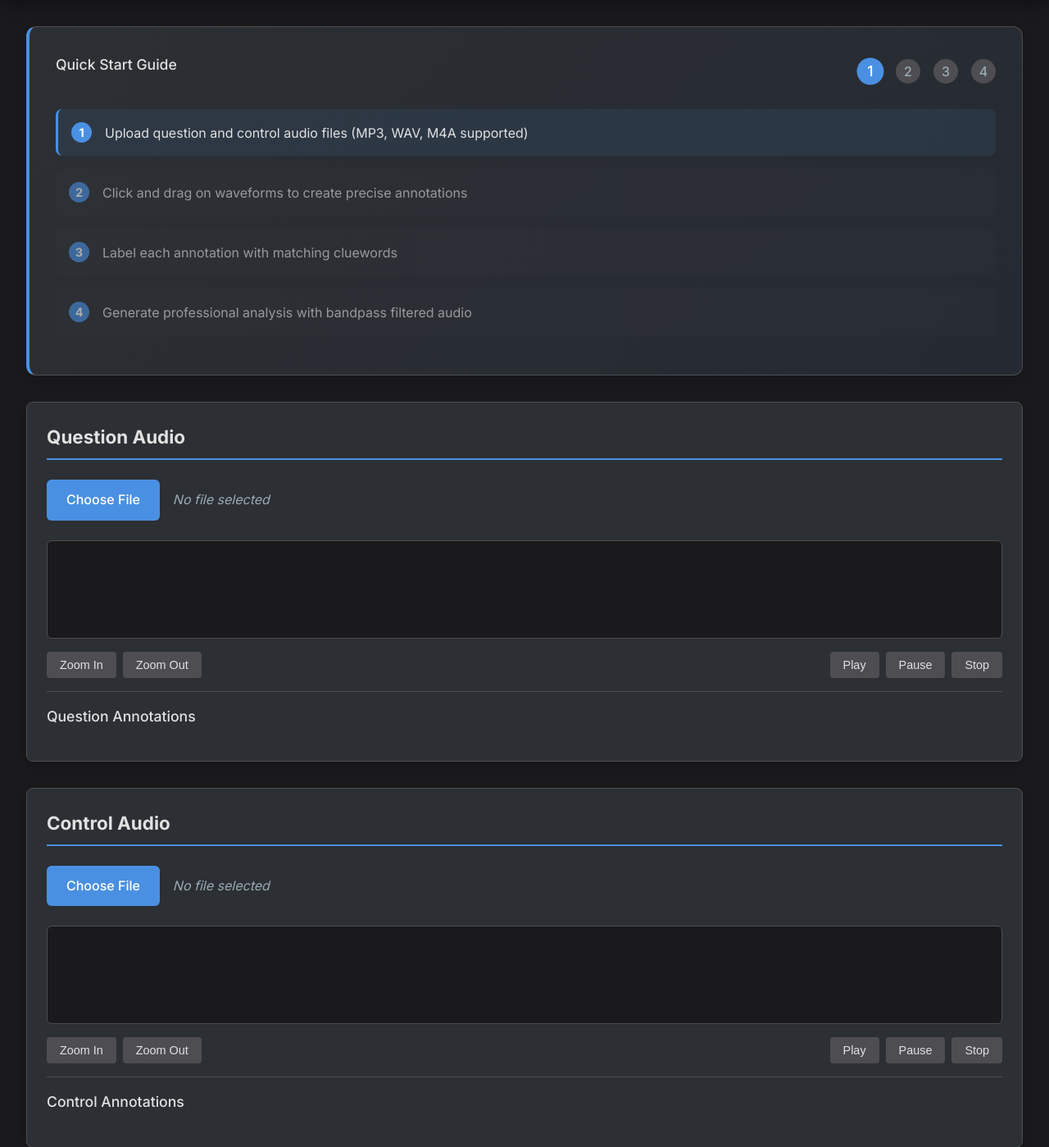
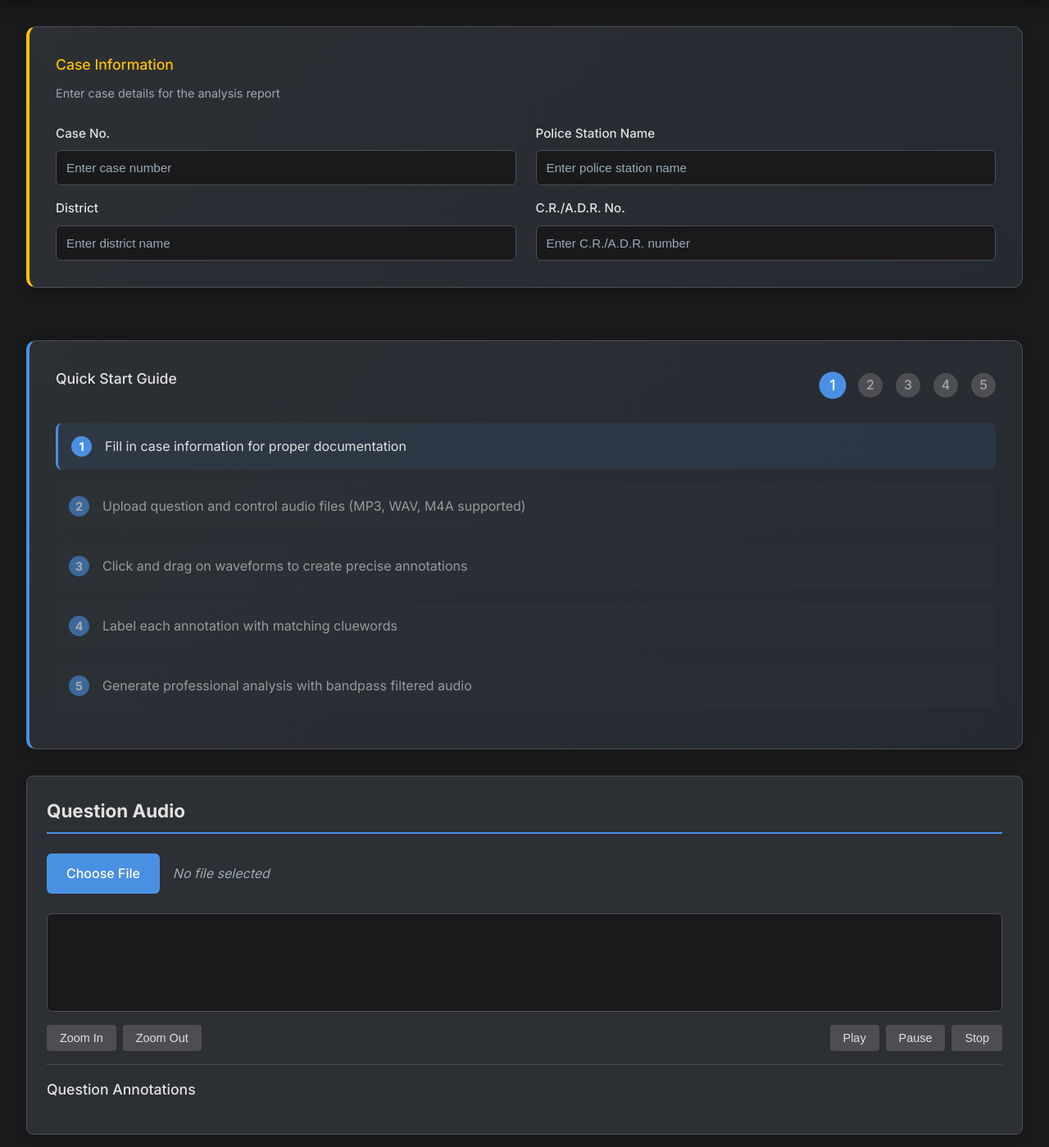
Before and after one commit to ProgramDG/Forensic_Clueword_Extractor, a Flask app: page / in a window 1280 px wide. Shown: the part 131-1530 px from the top of the page at 82% size. Run offline with Flask 3, Linux system fonts and the light colour scheme; some libraries are stand-ins or nearby versions.

Commit message:
Add case information to reports and redesign the user interface
Implements case information fields in the UI and updates report generation in `app.py`, `static/css/style.css`, `static/js/main.js`, and `templates/index.html`.

Replit-Commit-Author: Agent
Replit-Commit-Session-Id: f2fb4ead-a1ee-4b63-9ebd-0f134f95567a

```diff
--- a/app.py
+++ b/app.py
@@ -120,6 +120,14 @@ def process_audio():
         c_original_filename = request.form.get('control_original_filename')
         enable_bandpass = request.form.get('enable_bandpass', 'true').lower() == 'true'
 
+        # Get case information
+        case_info = {
+            'case_number': request.form.get('case_number', ''),
+            'police_station': request.form.get('police_station', ''),
+            'district': request.form.get('district', ''),
+            'cr_adr_number': request.form.get('cr_adr_number', '')
+        }
+
         if not q_original_filename or not c_original_filename:
             return jsonify({"error": "Original filenames are required."}), 400
 
@@ -187,7 +195,7 @@ def process_audio():
             return jsonify({"error": "No matching annotations found between question and control files."}), 400
 
         # Create analysis report
-        create_report(report_data, OUTPUT_FOLDER, q_original_filename, c_original_filename, matches_found, enable_bandpass)
+        create_report(report_data, OUTPUT_FOLDER, q_original_filename, c_original_filename, matches_found, enable_bandpass, case_info)
 
         # Create ZIP file
         zip_path = 'clueword_analysis.zip'
@@ -206,13 +214,72 @@ def process_audio():
         app.logger.error(f"Error in process_audio: {str(e)}")
         return jsonify({"error": "An internal server error occurred during processing."}), 500
 
-def create_report(data, output_dir, q_filename, c_filename, matches_count, enable_bandpass=True):
+def create_report(data, output_dir, q_filename, c_filename, matches_count, enable_bandpass=True, case_info=None):
     """Generates a comprehensive .docx report."""
     try:
+        from docx.shared import Inches
+        from docx.enum.text import WD_ALIGN_PARAGRAPH
+        from docx.oxml.ns import qn
+
         doc = Document()
 
         # Title
-        doc.add_heading('Forensic Clueword Analysis Report', 0)
+        title = doc.add_heading('Clueword Sheet', 0)
+        title.alignment = WD_ALIGN_PARAGRAPH.CENTER
+
+        # Add page numbers
+        from docx.oxml import parse_xml
+        section = doc.sections[0]
+        header = section.header
+        footer = section.footer
+
+        # Add page number to footer
+        footer_para = footer.paragraphs[0]
+        footer_para.text = "Page "
+        run = footer_para.runs[0]
+        fldChar1 = parse_xml(r'<w:fldChar w:fldCharType="begin" xmlns:w="http://schemas.openxmlformats.org/wordprocessingml/2006/main"/>')
+        run._r.append(fldChar1)
+
+        instrText = parse_xml(r'<w:instrText xml:space="preserve" xmlns:w="http://schemas.openxmlformats.org/wordprocessingml/2006/main"> PAGE </w:instrText>')
+        run._r.append(instrText)
+
+        fldChar2 = parse_xml(r'<w:fldChar w:fldCharType="end" xmlns:w="http://schemas.openxmlformats.org/wordprocessingml/2006/main"/>')
+        run._r.append(fldChar2)
+        footer_para.alignment = WD_ALIGN_PARAGRAPH.CENTER
+
+        # Case Information Header (Bold format as requested)
+        if case_info:
+            case_header = doc.add_heading('Header Title:', level=1)
+            case_header.alignment = WD_ALIGN_PARAGRAPH.LEFT
+
+            # Create case information table
+            case_table = doc.add_table(rows=2, cols=2)
+            case_table.style = 'Table Grid'
+
+            # Row 1
+            case_table.cell(0, 0).text = "Case No."
+            case_table.cell(0, 1).text = case_info.get('case_number', 'N/A')
+            case_table.cell(1, 0).text = "Police Station Name"
+            case_table.cell(1, 1).text = case_info.get('police_station', 'N/A')
+
+            # Add more rows for district and CR/ADR
+            row = case_table.add_row()
+            row.cells[0].text = "District"
+            row.cells[1].text = case_info.get('district', 'N/A')
+
+            row = case_table.add_row()
+            row.cells[0].text = "C.R./A.D.R. No."
+            row.cells[1].text = case_info.get('cr_adr_number', 'N/A')
+
+            # Make labels bold
+            for row in case_table.rows:
+                for i, cell in enumerate(row.cells):
+                    if i == 0:  # First column (labels)
+                        for paragraph in cell.paragraphs:
+                            for run in paragraph.runs:
+                                run.font.bold = True
+
+            doc.add_paragraph()
 
         # Report metadata
         doc.add_paragraph(f"Report generated on: {datetime.now().strftime('%Y-%m-%d %H:%M:%S')}")
--- a/static/css/style.css
+++ b/static/css/style.css
@@ -110,6 +110,75 @@ h3 {
     max-width: 1400px;
     margin: 0 auto;
     width: 100%;
+}
+
+.case-info-panel {
+    background: linear-gradient(135deg, var(--panel-bg-color) 0%, #252a32 100%);
+    border-radius: 12px;
+    padding: 2rem;
+    border: 1px solid var(--border-color);
+    border-left: 4px solid var(--warning-color);
+    box-shadow: 0 4px 15px rgba(0, 0, 0, 0.2);
+    margin-bottom: 2rem;
+}
+
+.panel-header {
+    margin-bottom: 1.5rem;
+}
+
+.panel-header h3 {
+    margin-bottom: 0.5rem;
+    color: var(--warning-color);
+}
+
+.panel-description {
+    color: var(--text-muted-color);
+    font-size: 0.9rem;
+}
+
+.case-form {
+    display: flex;
+    flex-direction: column;
+    gap: 1rem;
+}
+
+.form-row {
+    display: grid;
+    grid-template-columns: 1fr 1fr;
+    gap: 1.5rem;
+}
+
+.form-field {
+    display: flex;
+    flex-direction: column;
+    gap: 0.5rem;
+}
+
+.form-field label {
+    color: var(--text-color);
+    font-weight: 500;
+    font-size: 0.95rem;
+}
+
+.form-field input {
+    padding: 0.75rem;
+    border: 1px solid var(--border-color);
+    border-radius: 6px;
+    background-color: var(--bg-color);
+    color: var(--text-color);
+    font-size: 0.95rem;
+    transition: all 0.3s ease;
+}
+
+.form-field input:focus {
+    outline: none;
+    border-color: var(--warning-color);
+    box-shadow: 0 0 0 2px rgba(255, 193, 7, 0.2);
+    background-color: rgba(255, 193, 7, 0.05);
+}
+
+.form-field input::placeholder {
+    color: var(--text-muted-color);
 }
 
 .instructions-panel {
@@ -726,4 +795,12 @@ wave {
     .progress-indicator {
         justify-content: center;
     }
+
+    .form-row {
+        grid-template-columns: 1fr;
+    }
+
+    .case-info-panel {
+        padding: 1.5rem;
+    }
 }
--- a/static/js/main.js
+++ b/static/js/main.js
@@ -103,11 +103,11 @@ async function handleFileUpload(event, panelType) {
 
         updateGenerateButtonState();
 
-        // Check if both files are loaded to advance to step 2
+        // Check if both files are loaded to advance to step 3
         if (questionWaveSurfer && controlWaveSurfer) {
+            updateProgressStep(3);
+        } else {
             updateProgressStep(2);
-        } else {
-            updateProgressStep(1);
         }
 
         updateStatus(`${panelType.charAt(0).toUpperCase() + panelType.slice(1)} audio loaded successfully`);
@@ -239,7 +239,7 @@ function handleAnnotationSubmit(event) {
 
     closeAnnotationModal();
     updateGenerateButtonState();
-    updateProgressStep(3);
+    updateProgressStep(4);
     updateStatus(`Annotation "${label}" added to ${pendingPanelType || 'audio'}`);
 }
 
@@ -346,6 +346,18 @@ function stopWaveform(panelType) {
 async function generateClueWords() {
     if (!canGenerate()) return;
 
+    // Check if case information is provided
+    const caseNumber = document.getElementById('case-number').value.trim();
+    const policeStation = document.getElementById('police-station').value.trim();
+    const district = document.getElementById('district').value.trim();
+    const crAdrNumber = document.getElementById('cr-adr-number').value.trim();
+
+    if (!caseNumber && !policeStation && !district && !crAdrNumber) {
+        if (!confirm('No case information provided. Continue with analysis anyway?')) {
+            return;
+        }
+    }
+
     try {
         const bandpassEnabled = document.getElementById('enable-bandpass').checked;
         showLoading(`Processing annotations and generating cluewords${bandpassEnabled ? ' with bandpass filtering' : ''}...`);
@@ -368,6 +380,12 @@ async function generateClueWords() {
         formData.append('control_original_filename', controlOriginalFilename);
         formData.append('enable_bandpass', bandpassEnabled.toString());
 
+        // Add case information
+        formData.append('case_number', document.getElementById('case-number').value || '');
+        formData.append('police_station', document.getElementById('police-station').value || '');
+        formData.append('district', document.getElementById('district').value || '');
+        formData.append('cr_adr_number', document.getElementById('cr-adr-number').value || '');
+
         const response = await fetch('/process', {
             method: 'POST',
             body: formData
@@ -389,7 +407,7 @@ async function generateClueWords() {
         window.URL.revokeObjectURL(url);
         document.body.removeChild(a);
 
-        updateProgressStep(4);
+        updateProgressStep(5);
         updateStatus(`Clueword analysis complete! ${bandpassEnabled ? 'Bandpass filtered files included. ' : ''}Download started.`);
 
     } catch (error) {
@@ -488,6 +506,31 @@ window.addEventListener('resize', function() {
 // Progress step management
 function initializeProgressSteps() {
     updateProgressStep(1); // Start with step 1 active
+
+    // Add event listeners for case information fields
+    const caseFields = ['case-number', 'police-station', 'district', 'cr-adr-number'];
+    caseFields.forEach(fieldId => {
+        const field = document.getElementById(fieldId);
+        field.addEventListener('input', checkCaseInformation);
+    });
+}
+
+function checkCaseInformation() {
+    const caseNumber = document.getElementById('case-number').value.trim();
+    const policeStation = document.getElementById('police-station').value.trim();
+    const district = document.getElementById('district').value.trim();
+    const crAdrNumber = document.getElementById('cr-adr-number').value.trim();
+
+    // Check if at least one field is filled (you can make this more strict if needed)
+    if (caseNumber || policeStation || district || crAdrNumber) {
+        updateProgressStep(Math.max(getCurrentProgressStep(), 2));
+        updateStatus('Case information entered - Ready for audio files');
+    }
+}
+
+function getCurrentProgressStep() {
+    const activeStep = document.querySelector('.progress-step.active');
+    return activeStep ? parseInt(activeStep.dataset.step) : 1;
 }
 
 function updateProgressStep(step) {
--- a/templates/index.html
+++ b/templates/index.html
@@ -36,6 +36,36 @@
     </header>
 
     <main class="container">
+        <!-- Case Information Panel -->
+        <div class="case-info-panel">
+            <div class="panel-header">
+                <h3>Case Information</h3>
+                <small class="panel-description">Enter case details for the analysis report</small>
+            </div>
+            <div class="case-form">
+                <div class="form-row">
+                    <div class="form-field">
+                        <label for="case-number">Case No.</label>
+                        <input type="text" id="case-number" placeholder="Enter case number">
+                    </div>
+                    <div class="form-field">
+                        <label for="police-station">Police Station Name</label>
+                        <input type="text" id="police-station" placeholder="Enter police station name">
+                    </div>
+                </div>
+                <div class="form-row">
+                    <div class="form-field">
+                        <label for="district">District</label>
+                        <input type="text" id="district" placeholder="Enter district name">
+                    </div>
+                    <div class="form-field">
+                        <label for="cr-adr-number">C.R./A.D.R. No.</label>
+                        <input type="text" id="cr-adr-number" placeholder="Enter C.R./A.D.R. number">
+                    </div>
+                </div>
+            </div>
+        </div>
+
         <!-- Instructions Panel -->
         <div class="instructions-panel">
             <div class="instructions-header">
@@ -45,23 +75,28 @@
                     <div class="progress-step" data-step="2">2</div>
                     <div class="progress-step" data-step="3">3</div>
                     <div class="progress-step" data-step="4">4</div>
+                    <div class="progress-step" data-step="5">5</div>
                 </div>
             </div>
             <div class="instructions-content">
                 <div class="instruction-step active" data-step="1">
                     <span class="step-number">1</span>
-                    <span class="step-text">Upload question and control audio files (MP3, WAV, M4A supported)</span>
+                    <span class="step-text">Fill in case information for proper documentation</span>
                 </div>
                 <div class="instruction-step" data-step="2">
                     <span class="step-number">2</span>
-                    <span class="step-text">Click and drag on waveforms to create precise annotations</span>
+                    <span class="step-text">Upload question and control audio files (MP3, WAV, M4A supported)</span>
                 </div>
                 <div class="instruction-step" data-step="3">
                     <span class="step-number">3</span>
-                    <span class="step-text">Label each annotation with matching cluewords</span>
+                    <span class="step-text">Click and drag on waveforms to create precise annotations</span>
                 </div>
                 <div class="instruction-step" data-step="4">
                     <span class="step-number">4</span>
+                    <span class="step-text">Label each annotation with matching cluewords</span>
+                </div>
+                <div class="instruction-step" data-step="5">
+                    <span class="step-number">5</span>
                     <span class="step-text">Generate professional analysis with bandpass filtered audio</span>
                 </div>
             </div>
```
